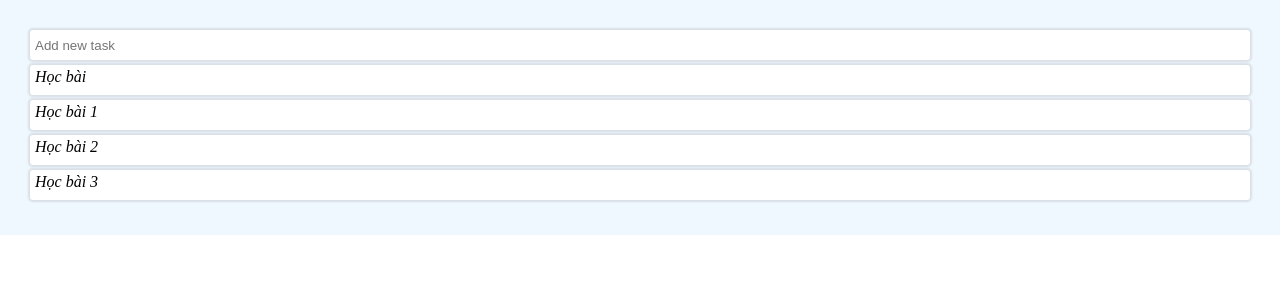
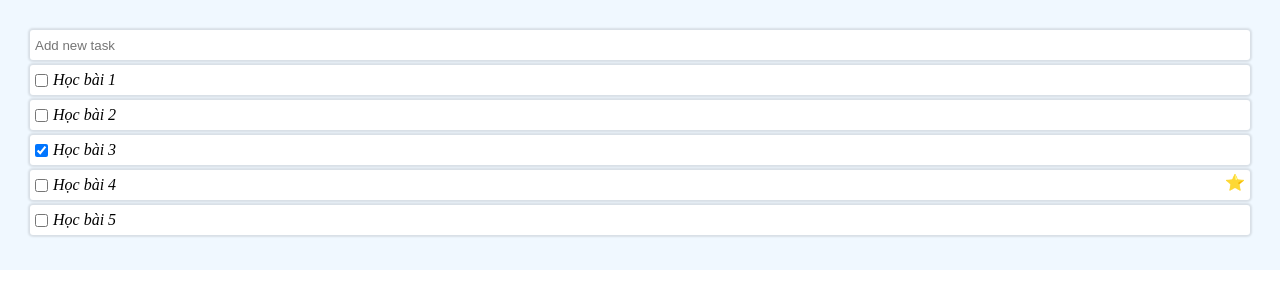
Before and after one commit to anhhuy2110/todo-App, a React (Vite) app: page / in a window 1280 px wide. Shown: the top 308 px of the page. Built offline with nearby package versions, Linux system fonts and the light colour scheme.

Commit message:
feature/handle-checkbox

```diff
--- a/src/App.css
+++ b/src/App.css
@@ -21,3 +21,18 @@
   margin-bottom: 5px;
   color: black;
 }
+
+.todo-item {
+    display: flex;
+    justify-content: space-between;
+}
+
+.todo-item-ifoLeft {
+  display: flex;
+  justify-content: center;
+  align-items: center;
+}
+
+.todo-item-text {
+  margin-left: 5px;
+}
--- a/src/App.jsx
+++ b/src/App.jsx
@@ -1,24 +1,65 @@
 import "./App.css";
 import Todoitem from "./components/Todoitem";
+import Sidebar from "./components/Sidebar";
+import { useRef, useState } from "react";
 
 function App() {
-  const todoList = ["Học bài", "Học bài 1", "Học bài 2", "Học bài 3"];
+  const [todoList, setTodoList] = useState([
+    { id: 1, name: "Học bài 1", isImportant: false, isCompleted: false },
+    { id: 2, name: "Học bài 2", isImportant: false, isCompleted: false },
+    { id: 3, name: "Học bài 3", isImportant: false, isCompleted: true },
+    { id: 4, name: "Học bài 4", isImportant: true, isCompleted: false },
+    { id: 5, name: "Học bài 5", isImportant: false, isCompleted: false },
+  ]);
 
-  const todos = todoList.map((todo) => {
-    return <Todoitem name={todo} />;
+  const inputRef = useRef();
+  // console.log({inputRef});
+
+  const handleCheckbox = (todoId) => {
+    const newTodoList = todoList.map((todo) => {
+      if (todo.id === todoId) {
+        return { ...todo, isCompleted: !todo.isCompleted };
+      }
+      return todo;
+    });
+    setTodoList(newTodoList);
+  };
+
+  const todos = todoList.map((todo, index) => {
+    return (
+      <Todoitem
+        id={todo.id}
+        name={todo.name}
+        key={todo.id}
+        isImportant={todo.isImportant}
+        isCompleted={todo.isCompleted}
+        handleCheckbox={handleCheckbox}
+      />
+    );
   });
+
+  function addItem(e) {
+    if (e.key === "Enter") {
+      const value = e.target.value;
+      setTodoList([...todoList, { id: crypto.randomUUID(), name: value }]);
+      inputRef.current.value = "";
+    }
+  }
 
   return (
     <div className="container">
       <input
+        ref={inputRef}
         type="text"
         name="add-new-task"
         className="task-input"
         alt="Add new task"
         placeholder="Add new task"
+        onKeyDown={addItem}
       />
 
       <div>{todos}</div>
+      {/* <Sidebar /> */}
     </div>
   );
 }
--- a/src/components/Todoitem.jsx
+++ b/src/components/Todoitem.jsx
@@ -3,7 +3,11 @@ import React from "react";
 const Todoitem = (propps) => {
   return (
     <div className="todo-item">
-      <p className="todo-item-text">{propps.name}</p>
+      <div className="todo-item-ifoLeft">
+        <input type="checkbox" checked={propps.isCompleted} onChange={() => {propps.handleCheckbox(propps.id)}}/>
+        <p className="todo-item-text">{propps.name}</p>
+      </div>
+      {propps.isImportant && <p>⭐</p>}
     </div>
   );
 };
```
